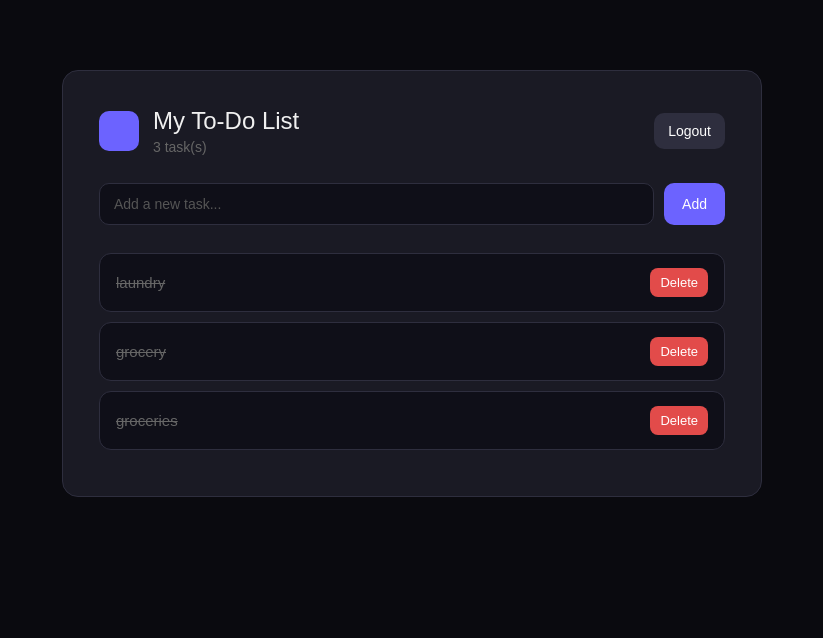
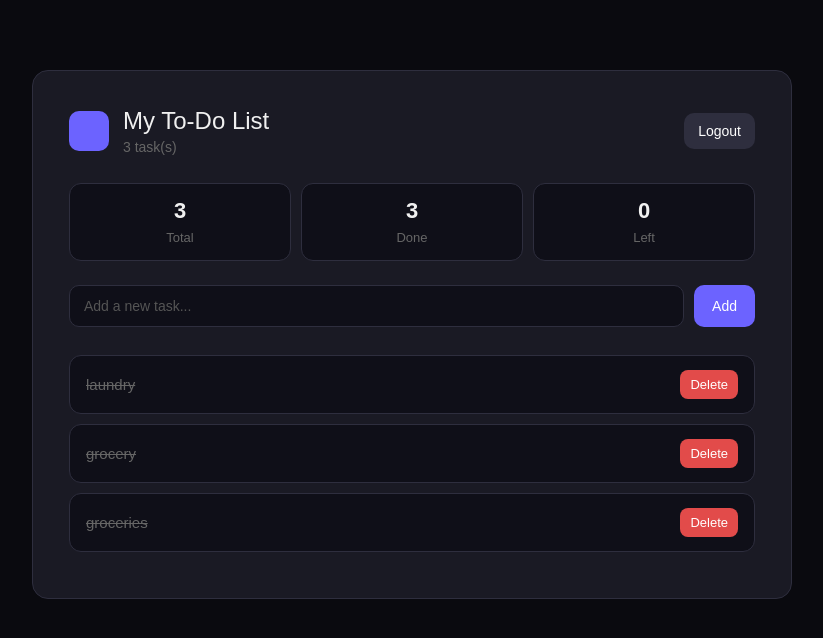
Before and after one commit to mongoosepetter38/todo-web, a Flask app: page / in a window 1280 px wide. Shown: the top 638 px of the page, without its empty margins (228-1051 px from the left). Run offline with Flask 3, Linux system fonts and the light colour scheme; a user stored in the database is signed in; data comes from the database, SQL or seed files in the repository.

Commit message:
Upgrade dashboard layout

```diff
--- a/templates/index.html
+++ b/templates/index.html
@@ -19,7 +19,7 @@
       border-radius: 16px;
       padding: 36px;
       width: 100%;
-      max-width: 700px;
+      max-width: 760px;
       margin: 40px auto;
     }
 
@@ -67,6 +67,32 @@
 
     .logout:hover {
       background: #3a3a4d;
+    }
+
+    .stats {
+      display: flex;
+      gap: 10px;
+      margin-bottom: 24px;
+    }
+
+    .stat-box {
+      flex: 1;
+      background: #0f0f18;
+      border: 0.5px solid #2e2e3e;
+      border-radius: 12px;
+      padding: 14px;
+      text-align: center;
+    }
+
+    .stat-box strong {
+      display: block;
+      font-size: 22px;
+      margin-bottom: 4px;
+    }
+
+    .stat-box span {
+      color: #666;
+      font-size: 13px;
     }
 
     form {
@@ -124,6 +150,7 @@
     .task-text {
       font-size: 15px;
       color: #f0f0f0;
+      word-break: break-word;
     }
 
     .done {
@@ -172,6 +199,10 @@
         align-items: flex-start;
       }
 
+      .stats {
+        flex-direction: column;
+      }
+
       form {
         flex-direction: column;
       }
@@ -209,6 +240,21 @@
       <a href="/logout" class="logout">Logout</a>
     </div>
 
+    <div class="stats">
+      <div class="stat-box">
+        <strong>{{ tasks|length }}</strong>
+        <span>Total</span>
+      </div>
+      <div class="stat-box">
+        <strong>{{ tasks|selectattr('done')|list|length }}</strong>
+        <span>Done</span>
+      </div>
+      <div class="stat-box">
+        <strong>{{ tasks|rejectattr('done')|list|length }}</strong>
+        <span>Left</span>
+      </div>
+    </div>
+
     <form action="/add" method="POST">
       <input type="text" name="task" placeholder="Add a new task..." required>
       <button type="submit">Add</button>
```
